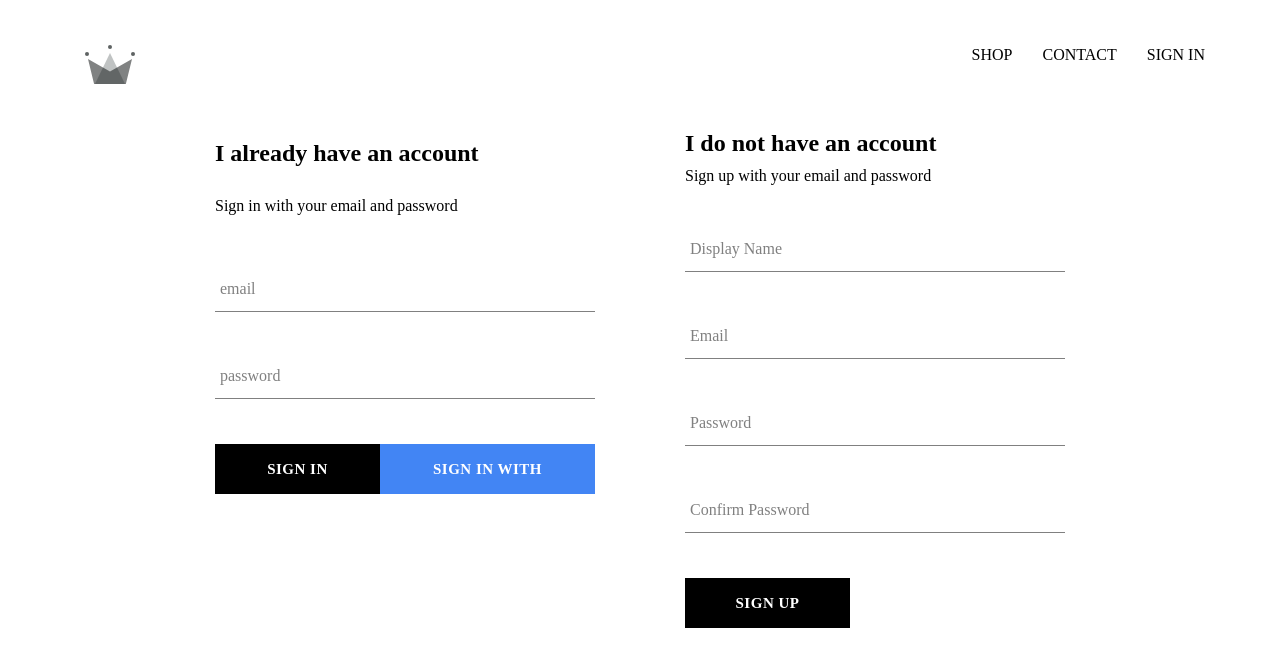
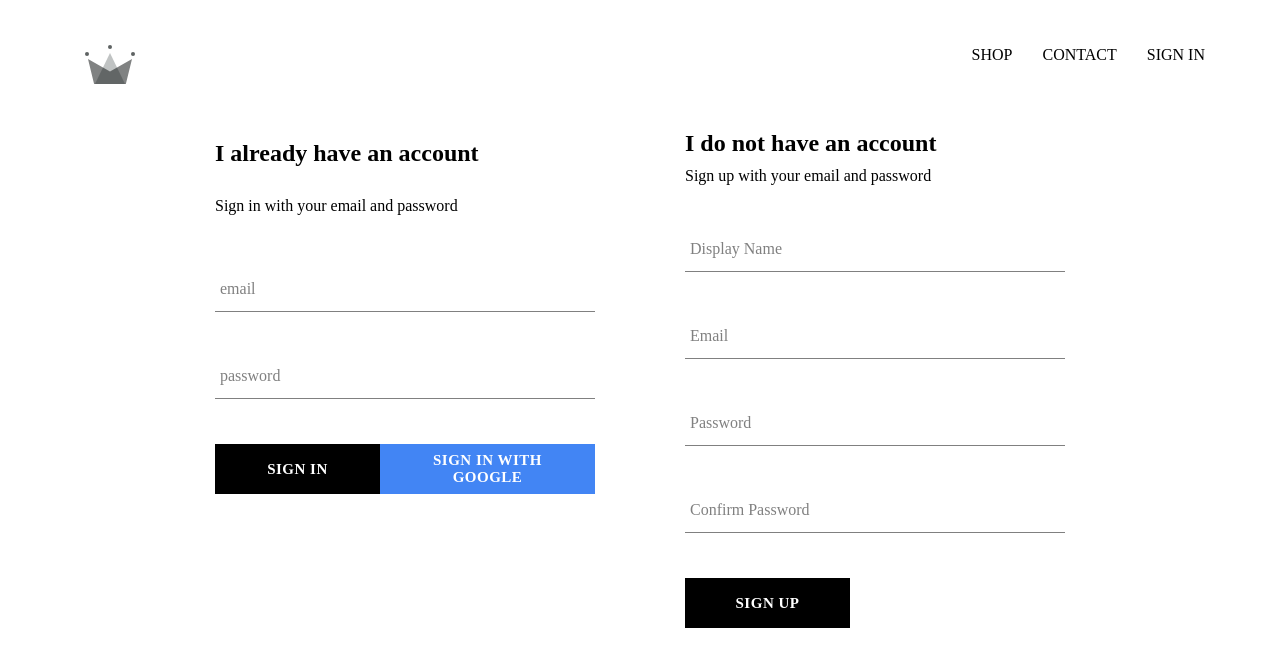
Before and after one commit to Doringl/crwn-clothing, a React (Create React App) app: page /signIn in a window 1280 px wide. Shown: the top 666 px of the page. Built offline with nearby package versions, Linux system fonts and the light colour scheme; no server answers.

Commit message:
fixing button style issue

```diff
--- a/src/components/customButton/customButton.styles.scss
+++ b/src/components/customButton/customButton.styles.scss
@@ -23,6 +23,7 @@
   &.googleSignIn {
     background-color: #4285f4;
     color: white;
+    line-height: normal;
 
     &:hover {
       background-color: #357ae8;
--- a/src/components/signIn/signIn.jsx
+++ b/src/components/signIn/signIn.jsx
@@ -53,7 +53,11 @@ class SignIn extends React.Component {
           />
           <div className='buttons'>
             <CustomButton type='submit'>Sign In</CustomButton>
-            <CustomButton onClick={signInWithGoogle} isGoogleSignIn>
+            <CustomButton
+              type='button'
+              onClick={signInWithGoogle}
+              isGoogleSignIn
+            >
               Sign In With Google
             </CustomButton>
           </div>
```
